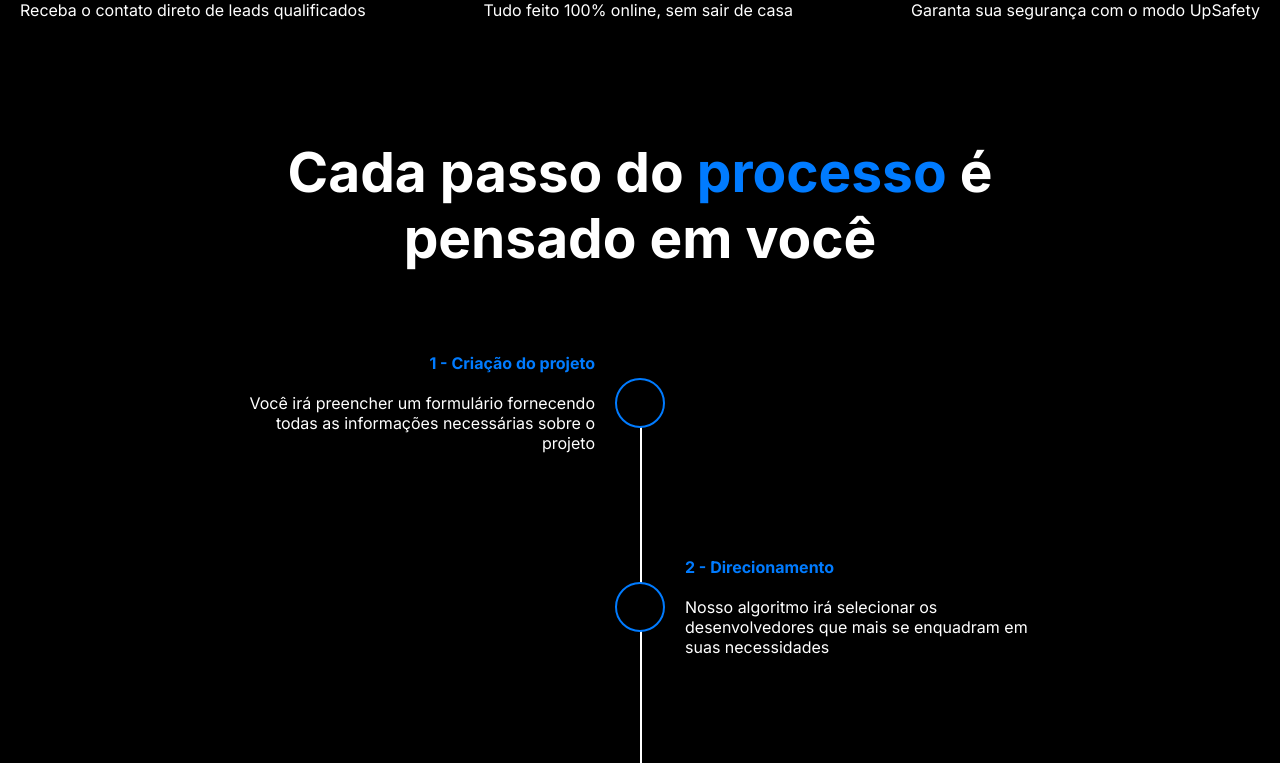
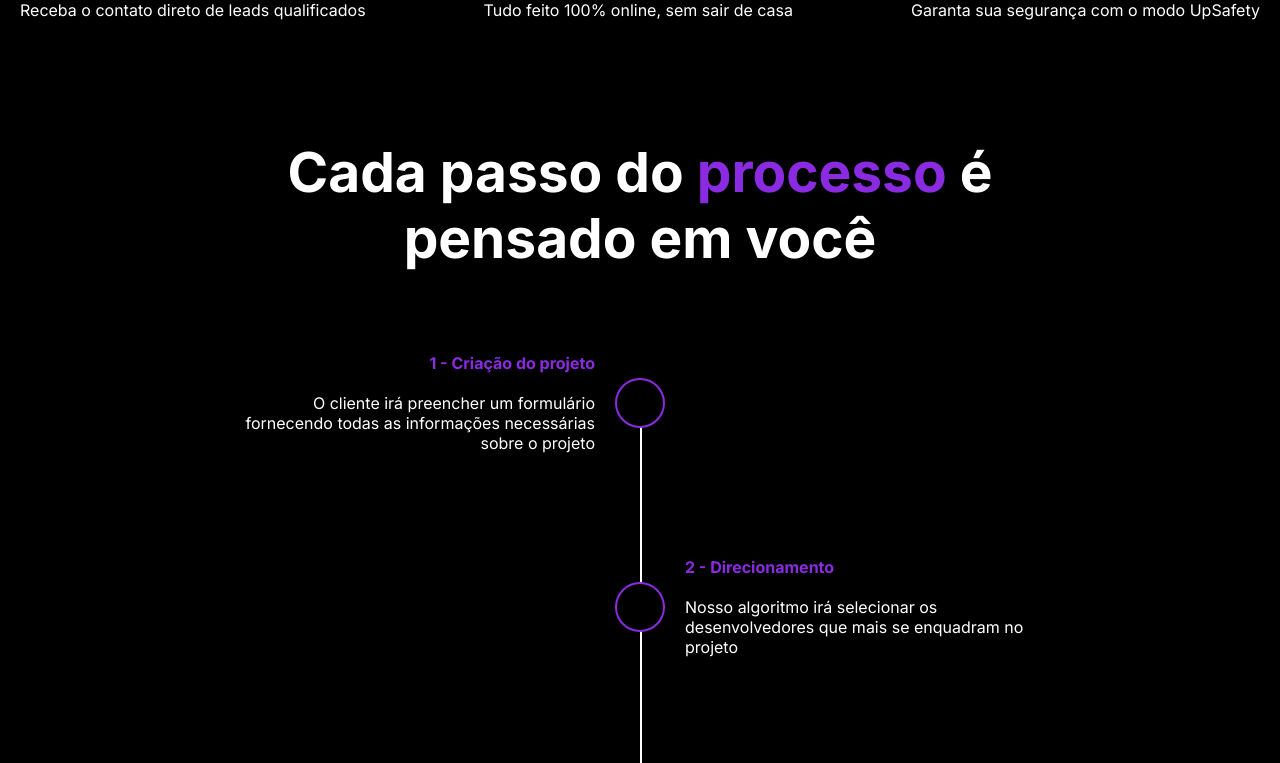
Before and after one commit to rafaelpequino/up-find, a React (Create React App) app: page /upfound in a window 1280 px wide. Shown: the part 740-1503 px from the top of the page. Built offline with nearby package versions, Linux system fonts and the light colour scheme.

Commit message:
Aplica reatividade no componente Topics

```diff
--- a/src/components/Process/index.js
+++ b/src/components/Process/index.js
@@ -1,30 +1,6 @@
 import styled from "styled-components";
 import { StyledSpan, Title } from "../Title";
 import StepProcess from "../StepProcess";
-
-const steps = [
-    {
-        title: '1 - Criação do projeto',
-        desc: 'Você irá preencher um formulário fornecendo todas as informações necessárias sobre o projeto',
-        align: 'right'
-    },
-    {
-        title: '2 - Direcionamento',
-        desc: 'Nosso algoritmo irá selecionar os desenvolvedores que mais se enquadram em suas necessidades',
-        align: 'left'
-    },
-    {
-        title: '3 - Contato e Orçamento',
-        desc: 'Até 3 profissionais entrarão em contato para fornecer informações e orçamentos',
-        align: 'right'
-    },
-    {
-        title: '4 - Fechamento',
-        desc: 'Após decidir qual o profissional que irá realizar o serviço, você poderá escolher uma das formas abaixo para finalizar a contratação',
-        align: 'left'
-    }
-
-]
 
 const ProcessContainer = styled.section`
     max-width: 100%;
@@ -53,20 +29,21 @@ const CenterLine = styled.div`
     }
 `
 
-const Process = () => {
+const Process = (props) => {
     return (
         <ProcessContainer>
             <Title
                 $color="var(--color-white)"
                 $align="center"
             >
-                Cada passo do <StyledSpan $color="var(--color-sky-1)">processo</StyledSpan> é pensado em você
+                Cada passo do <StyledSpan $color={ props.defaultColor }>processo</StyledSpan> é pensado em você
             </Title>
             <StepByStep>
-                { steps.map( step => (
+                { props.steps.map( step => (
                     <StepProcess
                         key={step.title}
-                        titleColor="var(--color-sky-1)"
+                        titleColor={ props.defaultColor }
+                        circleColor={ props.defaultColor }
                         align={step.align}
                         titleText={step.title}
                         desc={step.desc} />
--- a/src/components/StepProcess/index.js
+++ b/src/components/StepProcess/index.js
@@ -28,7 +28,8 @@ const CircleStep = styled.div`
     width: 50px;
     height: 50px;
     border-radius: 50%;
-    border: 2px solid var(--color-sky-1);
+    border-width: 2px;
+    border-style: solid;
     background-color: var(--color-black);
     z-index: 10;
 
@@ -56,7 +57,7 @@ const StepProcess = (props) => {
     return (
         <StepProcessContainer>
             {!isRightAligned && <AssistantDiv />}
-            {!isRightAligned && <CircleStep />}
+            {!isRightAligned && <CircleStep style={{borderColor: props.circleColor}} />}
 
             <div>
                 <Paragraph
@@ -73,7 +74,7 @@ const StepProcess = (props) => {
                 </Paragraph>
             </div>
 
-            {isRightAligned && <CircleStep />}
+            {isRightAligned && <CircleStep style={{borderColor: props.circleColor}} />}
             {isRightAligned && <AssistantDiv />}
         </StepProcessContainer>
     );
--- a/src/pages/UpFinder.js
+++ b/src/pages/UpFinder.js
@@ -22,6 +22,30 @@ const listTopics = [
         icon: 'lock',
         text: 'Garanta sua segurança com o modo UpSafety'
     }
+]
+
+const steps = [
+    {
+        title: '1 - Criação do projeto',
+        desc: 'Você irá preencher um formulário fornecendo todas as informações necessárias sobre o projeto',
+        align: 'right'
+    },
+    {
+        title: '2 - Direcionamento',
+        desc: 'Nosso algoritmo irá selecionar os desenvolvedores que mais se enquadram em suas necessidades',
+        align: 'left'
+    },
+    {
+        title: '3 - Contato e Orçamento',
+        desc: 'Até 3 profissionais entrarão em contato para fornecer informações e orçamentos',
+        align: 'right'
+    },
+    {
+        title: '4 - Fechamento',
+        desc: 'Após decidir qual o profissional que irá realizar o serviço, você poderá escolher uma das formas abaixo para finalizar a contratação',
+        align: 'left'
+    }
+
 ]
 
 const UpFinder = () => {
@@ -51,6 +75,7 @@ const UpFinder = () => {
             />
             <Process
                 defaultColor="var(--color-sky-1)"
+                steps={steps}
             />
             <Plans
                 defaultColor="var(--color-sky-1)"
--- a/src/pages/UpFound.js
+++ b/src/pages/UpFound.js
@@ -22,6 +22,30 @@ const listTopics = [
         icon: 'lock',
         text: 'Garanta sua segurança com o modo UpSafety'
     }
+]
+
+const steps = [
+    {
+        title: '1 - Criação do projeto',
+        desc: 'O cliente irá preencher um formulário fornecendo todas as informações necessárias sobre o projeto',
+        align: 'right'
+    },
+    {
+        title: '2 - Direcionamento',
+        desc: 'Nosso algoritmo irá selecionar os desenvolvedores que mais se enquadram no projeto',
+        align: 'left'
+    },
+    {
+        title: '3 - Contato e Orçamento',
+        desc: 'Os projetos compatíveis com suas skills aparecerão no seu painel de dev. Você escolhe em quais quer participar e recebe o contato do cliente para negociar diretamente',
+        align: 'right'
+    },
+    {
+        title: '4 - Fechamento',
+        desc: 'Se o cliente decidir fechar o projeto com você, vocês devem definir juntos a melhor forma de fechamento entre as duas opções abaixo',
+        align: 'left'
+    }
+
 ]
 
 const UpFound = () => {
@@ -50,6 +74,7 @@ const UpFound = () => {
             />
             <Process
                 defaultColor="var(--color-sky-2)"
+                steps={steps}
             />
             <Plans
                 defaultColor="var(--color-sky-2)"
```
